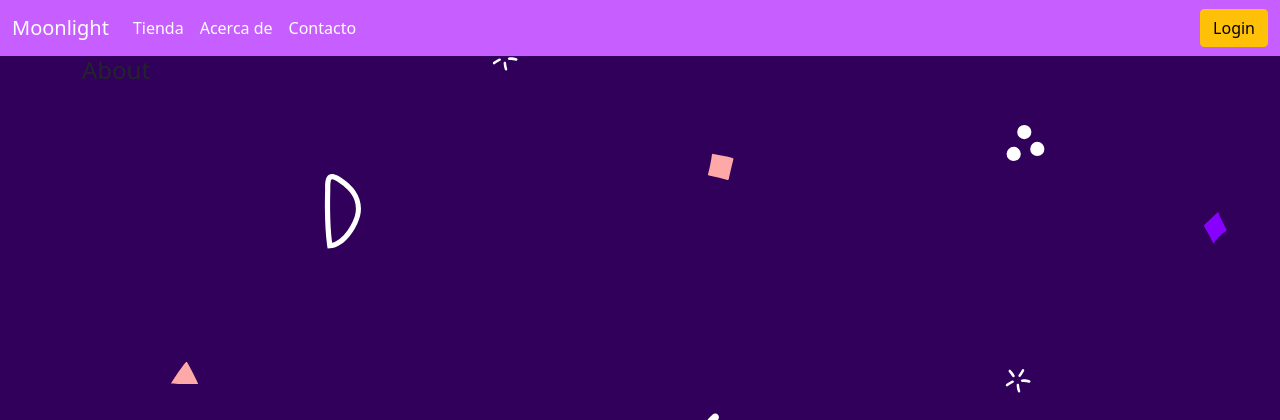
After one commit to caicesardev/ecommerce, a Django app: template ecommerce/store/templates/store/about.html in a window 1280 px wide. The commit adds this page. Shown: the top 420 px of the page. Run offline with Django 3.2, Linux system fonts and the light colour scheme; the template is opened without the code that fills it, so the values that code supplies are empty.

Commit message:
Not suer

```diff
--- /dev/null
+++ b/ecommerce/store/templates/store/about.html
@@ -0,0 +1,5 @@
+{% extends 'store/main.html' %}
+{% load static %}
+{% block content %}
+    <h4>About</h4>
+{% endblock content %}
--- /dev/null
+++ b/ecommerce/store/templates/store/contact.html
@@ -0,0 +1,5 @@
+{% extends 'store/main.html' %}
+{% load static %}
+{% block content %}
+    <h4>Contact</h4>
+{% endblock content %}
--- a/ecommerce/store/templates/store/main.html
+++ b/ecommerce/store/templates/store/main.html
@@ -29,10 +29,10 @@
                 <a class="nav-link active" aria-current="page" href="{% url 'store' %}">Tienda</a>
               </li>
               <li class="nav-item">
-                <a class="nav-link active" aria-current="page" href="{% url 'store' %}">Acerca de</a>
+                <a class="nav-link active" aria-current="page" href="{% url 'about' %}">Acerca de</a>
               </li>
               <li class="nav-item">
-                <a class="nav-link active" aria-current="page" href="{% url 'store' %}">Contacto</a>
+                <a class="nav-link active" aria-current="page" href="{% url 'contact' %}">Contacto</a>
               </li>
             </ul>
 
--- a/ecommerce/store/urls.py
+++ b/ecommerce/store/urls.py
@@ -5,4 +5,6 @@
     path('', views.store, name="store"),
     path('cart', views.cart, name="cart"),
     path('checkout', views.checkout, name="checkout"),
+    path('about', views.about, name="about"),
+    path('contact', views.contact, name="contact"),
 ]
```
Also changed, not shown: ecommerce/store/views.py (+8 -0 lines).
